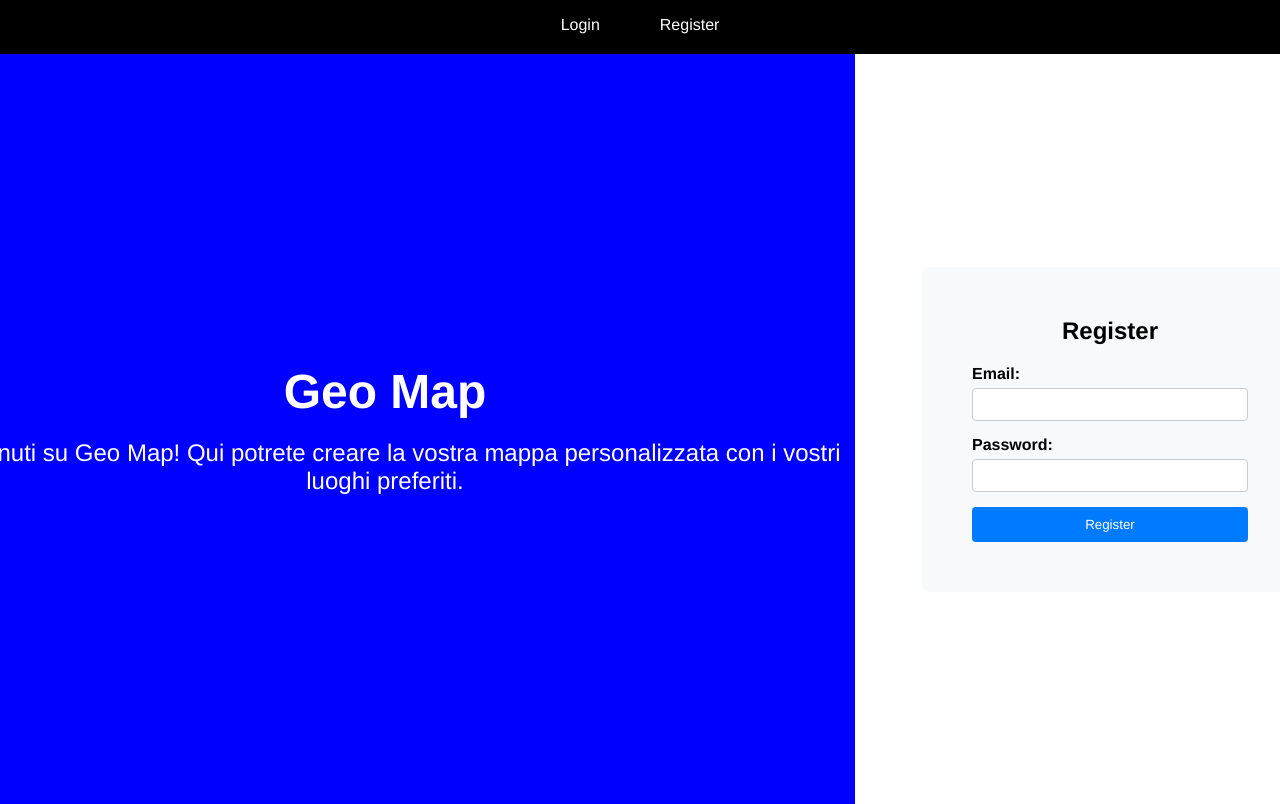
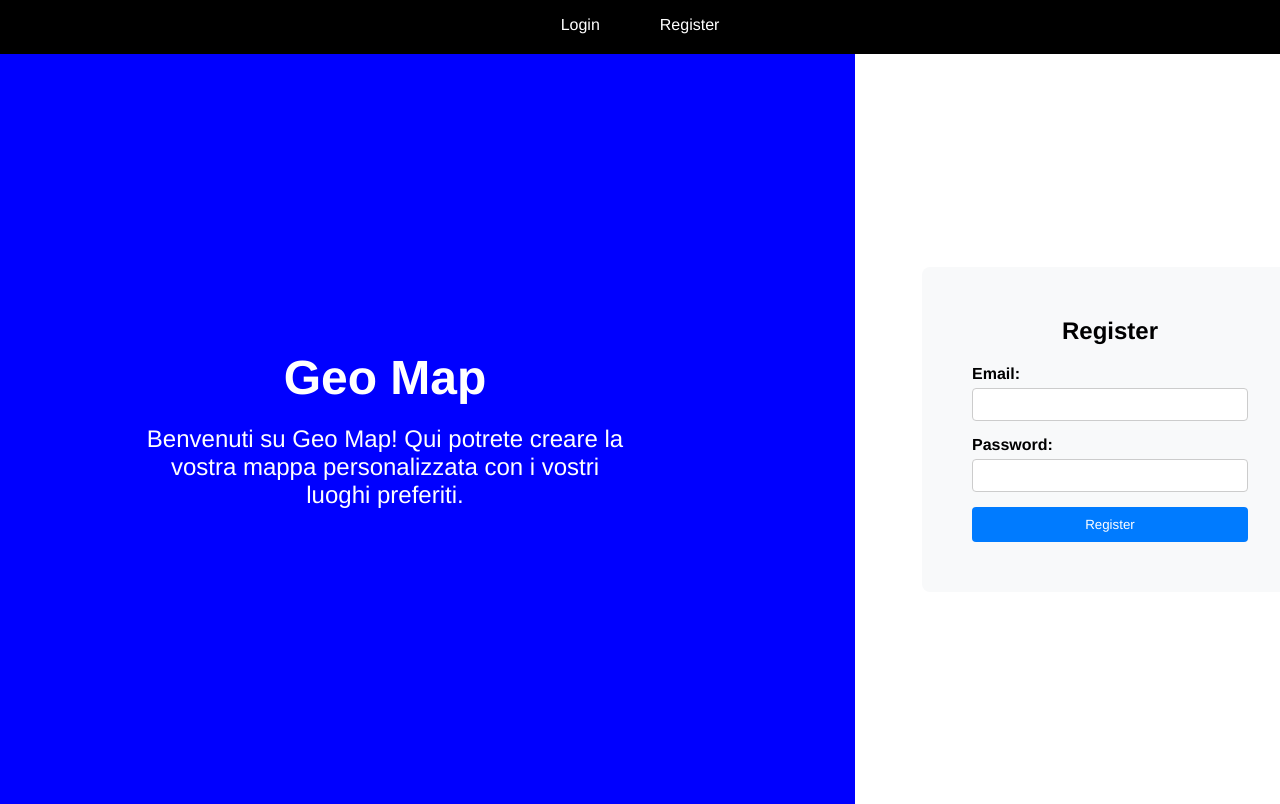
Before and after one commit to alessandrobachechi/geo-map, a React (Vite) app: page /register in a window 1280 px wide. Shown: the top 804 px of the page. Built offline with nearby package versions, Linux system fonts and the light colour scheme.

Commit message:
ultimate responsive

```diff
--- a/src/Layout.css
+++ b/src/Layout.css
@@ -49,6 +49,7 @@ body {
     font-family: 'Helvetica Neue', 'Poppins', sans-serif;
 }
 
+
 .layout-left h1 {
     font-size: 3rem;
     margin-bottom: 20px;
@@ -57,6 +58,7 @@ body {
 .layout-left p {
     font-size: 1.5rem;
     text-align: center;
+    max-width: 480px;
 }
 
 .layout-right {
--- a/src/components/Layout.jsx
+++ b/src/components/Layout.jsx
@@ -35,7 +35,7 @@ const Layout = () => {
           <h1>Geo Map</h1>
           <p>
             Benvenuti su Geo Map! Qui potrete creare la vostra mappa
-            personalizzata con i vostri luoghi preferiti.
+            personalizzata <span>con i vostri luoghi preferiti.</span>
           </p>
         </div>
         <div className="layout-right">
```
